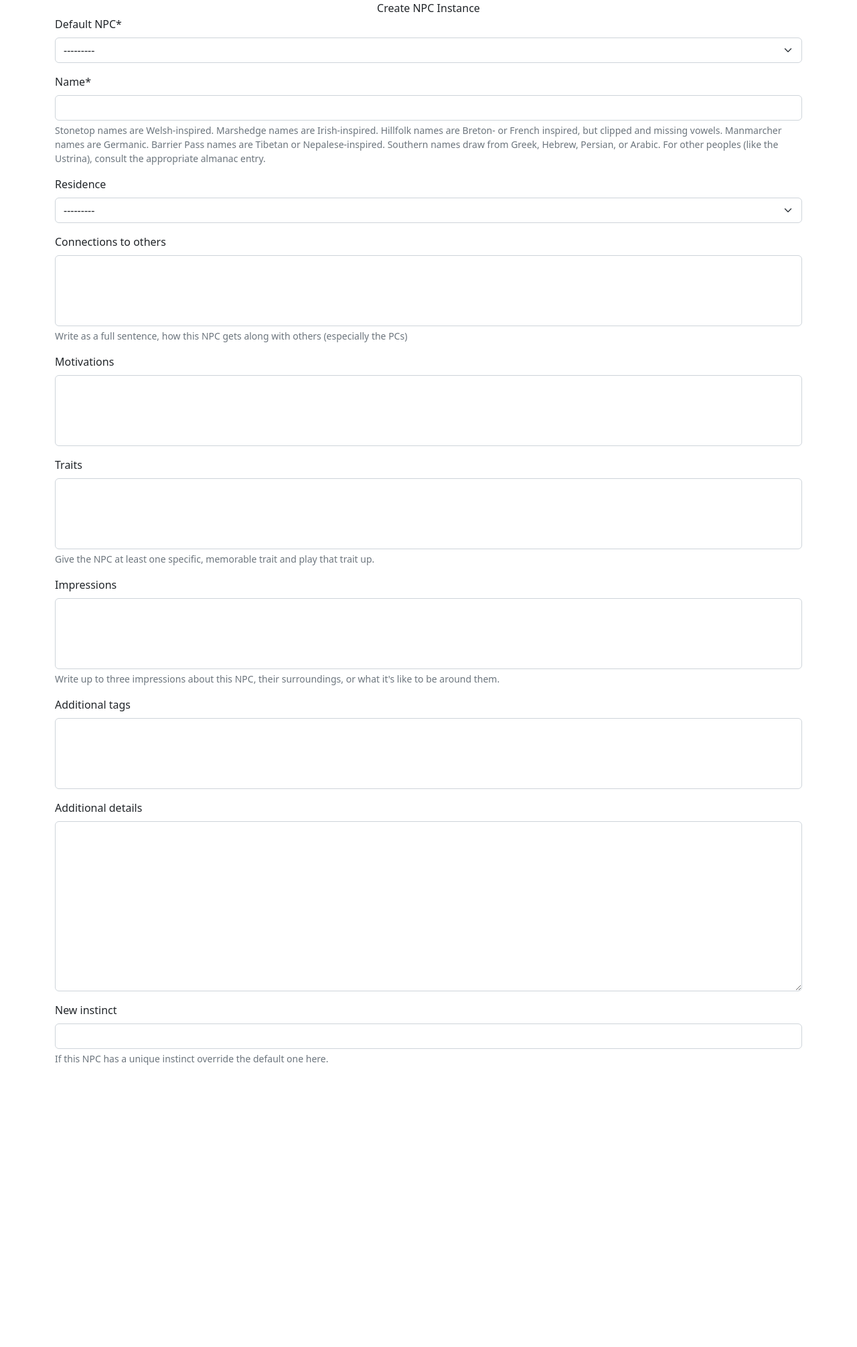
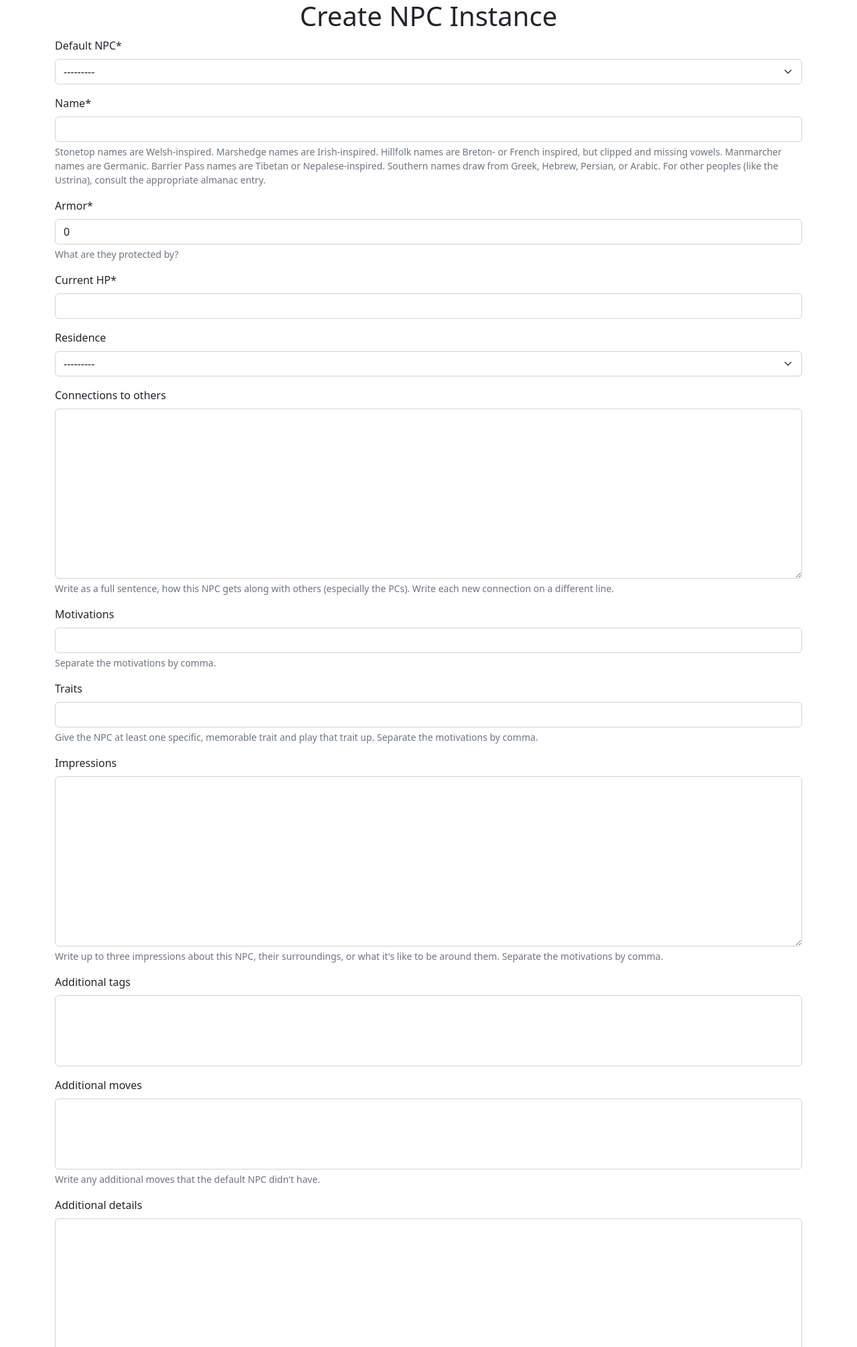
Before and after one commit to GingerLee11/Tabletop-UI, a Django app: page /stonetop/1/gm_npc_instance/ in a window 1280 px wide. Shown: the top 2011 px of the page at 67% size. Before the commit the page ends 1590 px from the top, so only its background shows below. Run offline with Django 4.2, Linux system fonts and the light colour scheme; the visitor is signed in with stand-in values (Sample User, id 1); data that the repository does not hold is empty; some libraries are stand-ins or nearby versions.

Commit message:
Completed basic functionality for adding NPCs.

```diff
--- a/stonetop_root/campaign/forms.py
+++ b/stonetop_root/campaign/forms.py
@@ -9,7 +9,7 @@ from crispy_forms.helper import FormHelper
 from crispy_forms.layout import Submit
 
 from .models import (CHARACTERS, DANU_SHRINE, HELIORS_SHRINE, LIGHTBEARER_POWER_ORIGINS, POUCH_AESTHETICS, POUCH_MATERIAL, POUCH_ORIGINS, SHRINE_OF_ARATIS, WORSHIP_OF_HELIOR, AppearanceAttribute, Campaign,
-    Background, DanuOfferings, DemandsOfAratis, HeliorWorship, HistoryOfViolence, Instinct, LightbearerPredecessor, Moves, NPCInstance, NonPlayerCharacter, PlaceOfOrigin,
+    Background, DanuOfferings, DemandsOfAratis, FollowerInstance, HeliorWorship, HistoryOfViolence, Instinct, LightbearerPredecessor, Moves, NPCInstance, NonPlayerCharacter, PlaceOfOrigin,
     Character, CharacterClass, RemarkableTraits, SpecialPossessions, SymbolOfAuthority, Tags, TaleDetails,
     TheBlessed, TheChronical, TheFox, TheHeavy, TheJudge, TheLightbearer, TheMarshal, TheRanger,
     )
@@ -722,3 +722,21 @@ class GMCreateNPCInstanceForm(forms.ModelForm):
     class Meta:
         model = NPCInstance
         exclude = ["campaign",]
+
+
+class PlayerCreateNPCInstanceForm(forms.ModelForm):
+    """
+    Allows the GM to create NPCs in the front end
+    """
+    class Meta:
+        model = NPCInstance
+        exclude = ["default_NPC", "campaign", "motivations", "additional_tags", "additional_moves", "new_instinct"]
+
+
+class CreateFollowerInstanceForm(forms.ModelForm):
+    """
+    Customizes how players create followers in the front end.
+    """
+    class Meta:
+        model = FollowerInstance
+        exclude = ["default_NPC", "campaign", "motivations", "additional_tags", "additional_moves", "new_instinct"]
--- a/stonetop_root/campaign/models.py
+++ b/stonetop_root/campaign/models.py
@@ -910,51 +910,6 @@ STONETOP_RESIDENCES = [
 ]
 
 
-class Traits(models.Model):
-    """
-    Traits for NPCs, followers, Monsters, etc.
-    Make this specific and memorable so that the
-    player can remember the character.
-    """
-    description = models.CharField(max_length=300)
-
-    def __str__(self):
-        return f"{self.description}"
-
-
-class Impression(models.Model):
-    """
-    Impressions about the NPC that make them more human.
-    This is similar to the character Appearance attributes,
-    but can be much more varied.
-    """
-    description = models.CharField(max_length=300)
-
-    def __str__(self):
-        return f"{self.description}"
-
-
-class NPCConnections(models.Model):
-    """
-    How does this NPC gets along with others.
-    """
-    description = models.CharField(max_length=300)
-
-    def __str__(self):
-        return f"{self.description}"
-
-
-class Motivations(models.Model):
-    """
-    What motivates this NPC?
-    What makes them take the actions that they do (aside from their instinct)?
-    """
-    description = models.CharField(max_length=300)
-
-    def __str__(self):
-        return f"{self.description}"
-
-
 class GameMasterMoves(models.Model):
     """
     Game Master Moves that the GM can write for NPCs
@@ -1031,23 +986,30 @@ class NPCInstance(models.Model):
             consult the appropriate almanac entry.
         """,
     )
+    armor = models.IntegerField(default=0, help_text="What are they protected by?")
+    current_HP = models.IntegerField()
     residence = models.CharField(choices=STONETOP_RESIDENCES, max_length=300, null=True, blank=True)
-    connections_to_others = models.ManyToManyField(NPCConnections,
-        help_text="Write as a full sentence, how this NPC gets along with others (especially the PCs)",
-        blank=True
+    connections_to_others = models.TextField(max_length=500,
+        help_text="""Write as a full sentence, how this NPC gets along with others (especially the PCs).
+        Write each new connection on a different line.""",
+        blank=True, null=True
     )
-    motivations = models.ManyToManyField(Motivations, blank=True)
-    traits = models.ManyToManyField(Traits,
-        help_text="Give the NPC at least one specific, memorable trait and play that trait up.",
-        blank=True
+    motivations = models.CharField(max_length=200, help_text="Separate the motivations by comma.", null=True, blank=True)
+    traits = models.CharField(max_length=200,
+        help_text="Give the NPC at least one specific, memorable trait and play that trait up. Separate the motivations by comma.",
+        blank=True, null=True,
     )
-    impressions = models.ManyToManyField(Impression,
+    impressions = models.TextField(max_length=300,
         help_text="""Write up to three impressions about this NPC,
         their surroundings,
-        or what it's like to be around them.""",
-        blank=True
+        or what it's like to be around them.
+        Separate the motivations by comma.""",
+        blank=True, null=True,
     )
     additional_tags = models.ManyToManyField(Tags, blank=True)
+    additional_moves = models.ManyToManyField(GameMasterMoves,
+        help_text="Write any additional moves that the default NPC didn't have.",
+        blank=True, )
     additional_details = models.TextField(max_length=1000, null=True, blank=True)
     new_instinct = models.CharField(
         max_length=200,
@@ -1055,7 +1017,6 @@ class NPCInstance(models.Model):
         null=True,
         blank=True,
     )
-
 
 # TODO: Create an instance class for NPCs and followers (and monsters)?
 
@@ -1071,9 +1032,6 @@ class FollowerInstance(NPCInstance):
     # campaign = models.ForeignKey(Campaign, on_delete=models.CASCADE)
     pronouns = models.CharField(choices=PRONOUNS, max_length=100)
     loyalty = models.IntegerField(validators=[MinValueValidator(0), MaxValueValidator(3)], default=1)
-    # TODO: Add additional fields in case the followers instinct/cost or something else changes.
-    armor = models.IntegerField(default=0, help_text="What are they protected by?")
-    current_HP = models.IntegerField()
     cost = models.CharField(
         help_text="""A follower's cost describes what keeps them following a PC's lead.
             It's usually a few words, like "coin, pament, treasure" or "affection, respect" or "training".
--- a/stonetop_root/campaign/templates/campaign/GM_create_NPC_instance.html
+++ b/stonetop_root/campaign/templates/campaign/create_NPC_instance.html
@@ -7,7 +7,7 @@
 {% block content %}
 <div class="container-md">
     <div class="text-center">
-        Create NPC Instance
+        <h1>Create NPC Instance</h1>
     </div>
     <form action="" method="post">
         <div class="row">
@@ -18,6 +18,4 @@
 
     </form>
 </div>
-
-
 {% endblock content %}
--- a/stonetop_root/campaign/urls.py
+++ b/stonetop_root/campaign/urls.py
@@ -40,6 +40,7 @@ urlpatterns = [
     # NPCs and followers:
     path('stonetop/<int:pk>/create_npc/', views.CreateNPCView.as_view(), name='create-npc'),
     path('stonetop/<int:pk>/gm_npc_instance/', views.GMCreateNPCInstanceView.as_view(), name='gm-npc-instance'),
+    path('stonetop/<int:pk>/player_npc_instance/', views.PlayerCreateNPCInstanceView.as_view(), name='player-npc-instance'),
 
 
 ]
--- a/stonetop_root/campaign/views.py
+++ b/stonetop_root/campaign/views.py
@@ -7,7 +7,8 @@ from django.contrib.auth.mixins import LoginRequiredMixin
 from .models import (
     CHARACTERS,
     Campaign, Character, CharacterClass,
-    Background, Instinct, Moves,
+    Background,
+    FollowerInstance, Instinct, Moves,
     NPCInstance,
     TheBlessed, TheFox, TheHeavy,
     TheJudge, TheLightbearer, TheMarshal,
@@ -16,8 +17,8 @@ from .models import (
     NonPlayerCharacter,
 )
 from .forms import (
-    CreateCampaignForm, CreateCharacterForm, CreateNonPlayerCharacterForm,
-    CreateTheBlessedForm, CreateTheFoxForm, CreateTheHeavyForm, CreateTheJudgeForm, CreateTheLightbearerForm, CreateTheMarshalForm, CreateTheRangerForm, GMCreateNPCInstanceForm,
+    CreateCampaignForm, CreateCharacterForm, CreateFollowerInstanceForm, CreateNonPlayerCharacterForm,
+    CreateTheBlessedForm, CreateTheFoxForm, CreateTheHeavyForm, CreateTheJudgeForm, CreateTheLightbearerForm, CreateTheMarshalForm, CreateTheRangerForm, GMCreateNPCInstanceForm, PlayerCreateNPCInstanceForm,
 
 )
 
@@ -419,9 +420,12 @@ class TheRangerDetailView(LoginRequiredMixin, DetailView):
         return context
 
 
-# Follower Views:
+# Non Player Character (NPC) Views:
 # TODO: Decide whether to have separate views for creating NPCs for the GM and players
 # or just use permissions in the front end to separate who can do what.
+
+# TODO: Decide whether to write a CreateDefaultNPCView view, which only the GM (or admin??)
+# can access and are available in all the campaigns
 
 class CreateNPCView(LoginRequiredMixin, CreateView):
     """
@@ -435,8 +439,7 @@ class CreateNPCView(LoginRequiredMixin, CreateView):
     template_name = 'campaign/add_NPC.html'
     model = NonPlayerCharacter
     form_class = CreateNonPlayerCharacterForm
-    # TODO: Create different success urls for players vs GM
-    # OR, create two different views for players and GM
+
     success_url = reverse_lazy('campaign_list')
 
     # TODO: Write get_success_url method to send the player
@@ -449,11 +452,10 @@ class GMCreateNPCInstanceView(LoginRequiredMixin, CreateView):
     be customized for a particular campaign
     """
     login_url = reverse_lazy('login')
-    template_name = 'campaign/GM_create_NPC_instance.html'
+    template_name = 'campaign/create_NPC_instance.html'
     model = NPCInstance
     form_class = GMCreateNPCInstanceForm
-    # TODO: Create different success urls for players vs GM
-    # OR, create two different views for players and GM
+
     success_url = reverse_lazy('campaign_list')
 
 
@@ -464,4 +466,25 @@ class PlayerCreateNPCInstanceView(LoginRequiredMixin, CreateView):
     The default_NPC field will be automatically chosen,
     as it will be the NPC that they just created before.
     """
-    pass
+    login_url = reverse_lazy('login')
+    template_name = 'campaign/create_NPC_instance.html'
+    model = NPCInstance
+    form_class = PlayerCreateNPCInstanceForm
+
+    success_url = reverse_lazy('campaign_list')
+
+
+# Follower views:
+
+class CreateFollowerInstanceView(LoginRequiredMixin, CreateView):
+    """
+    Allows Players to add a follower to their character in the front end.
+    Their shouldn't really be any need for the GM to create followers since
+    they don't have any PCs of their own.
+    """
+    login_url = reverse_lazy('login')
+    template_name = 'campaign/create_follower_instance.html'
+    model = FollowerInstance
+    form_class = CreateFollowerInstanceForm
+
+    success_url = reverse_lazy('campaign_list')
```
Also changed, not shown: stonetop_root/campaign/admin.py (+1 -8 lines).
